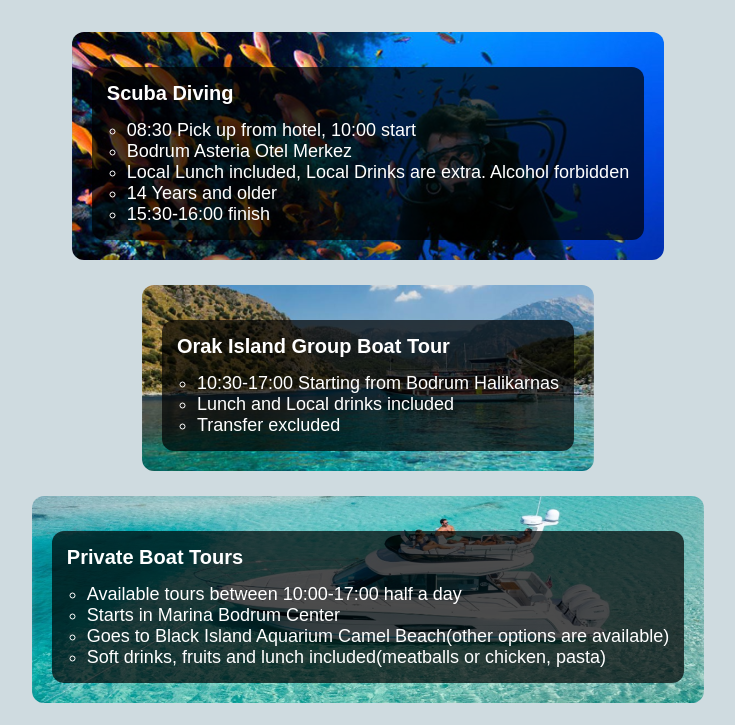
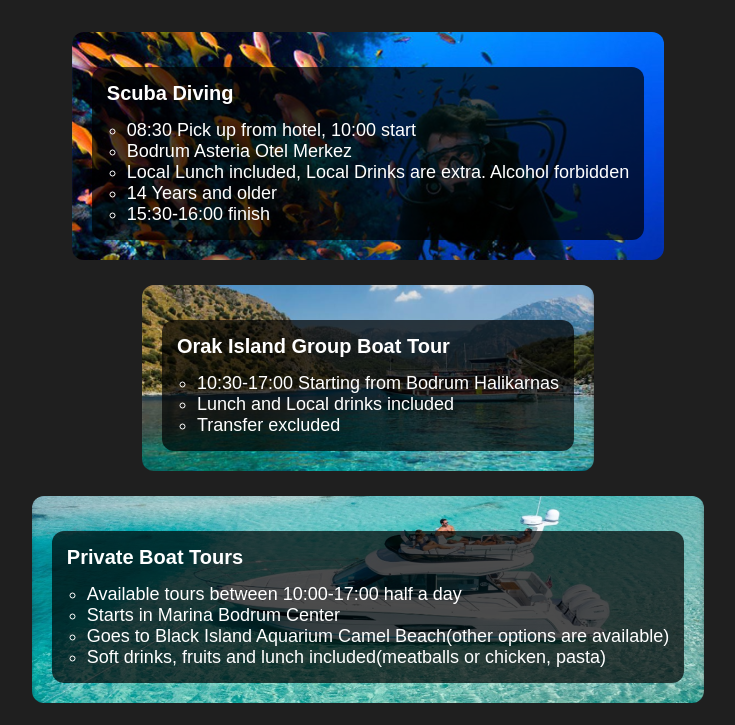
Before and after one commit to mbdeviant/concierge-info, a website: page public/index.html in a window 1280 px wide. Shown: the part 81-806 px from the top of the page, without its empty margins (272-1007 px from the left). Drawn offline with Linux system fonts and the light colour scheme.

Commit message:
change background color

```diff
--- a/public/style.css
+++ b/public/style.css
@@ -1,5 +1,5 @@
 * {
-  background-color: #cfdbe0;
+  background-color: #1f1f1f;
 }
 
 #root {
```
